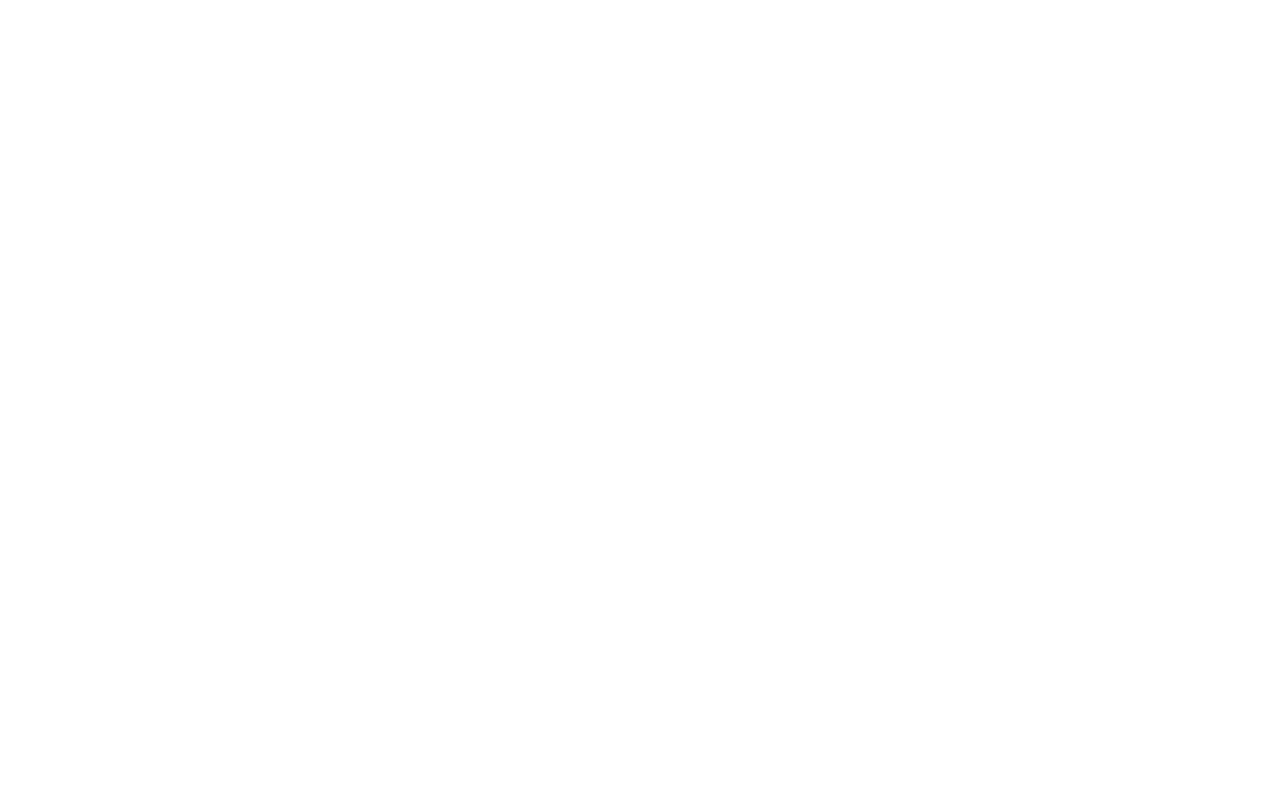
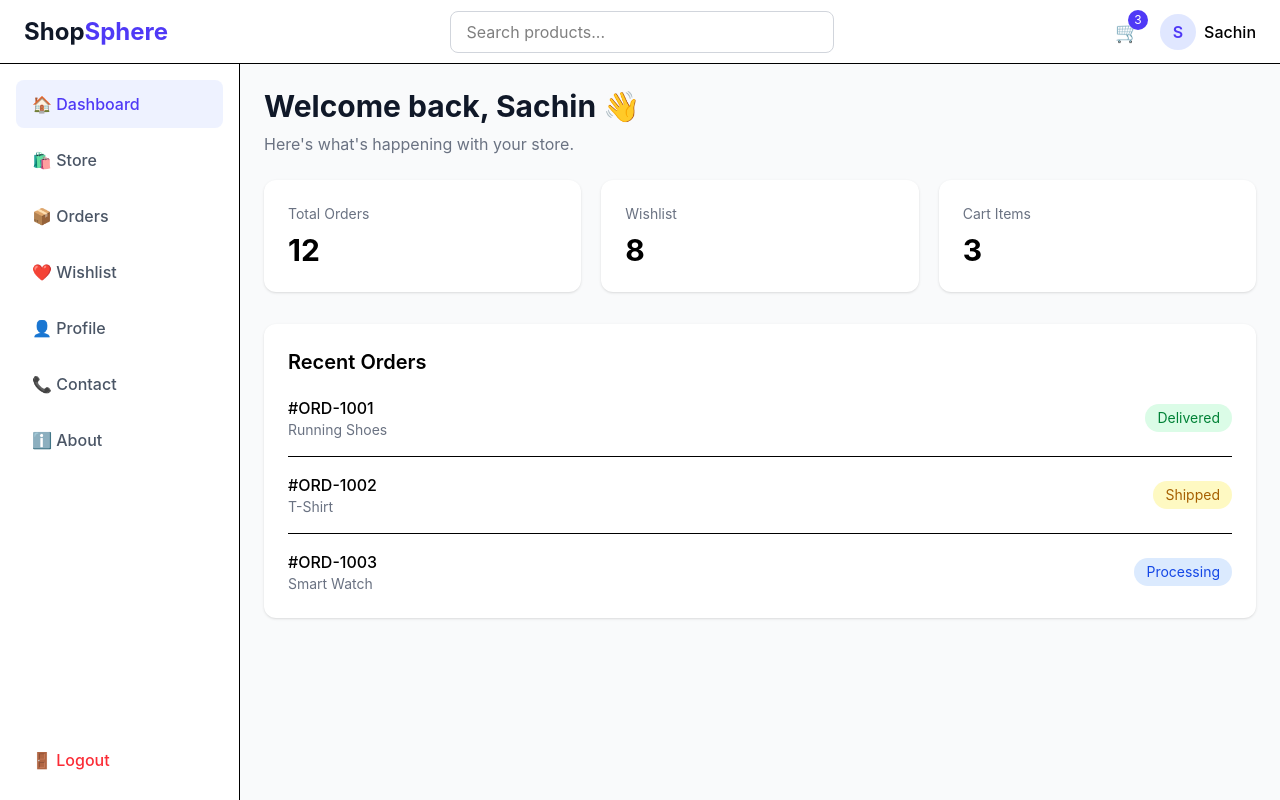
Before and after one commit to sachingoel14/shopSphere.com, a React (Vite) app: page / in a window 1280 px wide. Built offline with nearby package versions, Linux system fonts and the light colour scheme.

Commit message:
add initial layout components including Navbar, Sidebar, and Dashboard

```diff
--- a/src/App.jsx
+++ b/src/App.jsx
@@ -1,9 +1,21 @@
+import Navbar from "./components/Navbar/Navbar";
+import Sidebar from "./components/Sidebar/Sidebar";
+import Dashboard from "./pages/Dashboard/Dashboard";
 
-import './App.css'
 function App() {
   return (
-    <>
-    </>
-  )
+    <div className="min-h-screen bg-gray-50">
+
+      <Navbar />
+
+      <div className="flex">
+        <Sidebar />
+
+        <Dashboard />
+      </div>
+
+    </div>
+  );
 }
-export default App
+
+export default App;
--- /dev/null
+++ b/src/components/Navbar/Navbar.jsx
@@ -0,0 +1,46 @@
+function Navbar() {
+  return (
+    <nav className="h-16 border-b bg-white px-6 flex items-center justify-between">
+
+      {/* Logo */}
+      <div className="text-2xl font-bold text-gray-900">
+        Shop<span className="text-indigo-600">Sphere</span>
+      </div>
+
+      {/* Search */}
+      <div className="hidden md:block w-96">
+        <input
+          type="text"
+          placeholder="Search products..."
+          className="w-full rounded-lg border border-gray-300 px-4 py-2 outline-none focus:border-indigo-500"
+        />
+      </div>
+
+      {/* Right side */}
+      <div className="flex items-center gap-5">
+
+        {/* Cart */}
+        <button className="relative text-xl">
+          🛒
+          <span className="absolute -right-2 -top-2 flex h-5 w-5 items-center justify-center rounded-full bg-indigo-600 text-xs text-white">
+            3
+          </span>
+        </button>
+
+        {/* User */}
+        <div className="flex items-center gap-2">
+          <div className="flex h-9 w-9 items-center justify-center rounded-full bg-indigo-100 font-semibold text-indigo-600">
+            S
+          </div>
+
+          <span className="hidden sm:block font-medium">
+            Sachin
+          </span>
+        </div>
+
+      </div>
+    </nav>
+  );
+}
+
+export default Navbar;
--- /dev/null
+++ b/src/components/Sidebar/Sidebar.jsx
@@ -0,0 +1,48 @@
+function Sidebar() {
+  return (
+    <aside className="hidden md:flex w-60 min-h-[calc(100vh-4rem)] border-r bg-white p-4 flex-col">
+
+      <div className="space-y-2">
+
+        <button className="w-full rounded-lg bg-indigo-50 px-4 py-3 text-left font-medium text-indigo-600">
+          🏠 Dashboard
+        </button>
+
+        <button className="w-full rounded-lg px-4 py-3 text-left font-medium text-gray-600 hover:bg-gray-100">
+          🛍️ Store
+        </button>
+
+        <button className="w-full rounded-lg px-4 py-3 text-left font-medium text-gray-600 hover:bg-gray-100">
+          📦 Orders
+        </button>
+
+        <button className="w-full rounded-lg px-4 py-3 text-left font-medium text-gray-600 hover:bg-gray-100">
+          ❤️ Wishlist
+        </button>
+
+        <button className="w-full rounded-lg px-4 py-3 text-left font-medium text-gray-600 hover:bg-gray-100">
+          👤 Profile
+        </button>
+
+        <button className="w-full rounded-lg px-4 py-3 text-left font-medium text-gray-600 hover:bg-gray-100">
+          📞 Contact
+        </button>
+
+        <button className="w-full rounded-lg px-4 py-3 text-left font-medium text-gray-600 hover:bg-gray-100">
+          ℹ️ About
+        </button>
+
+      </div>
+
+      {/* Logout */}
+      <div className="mt-auto">
+        <button className="w-full rounded-lg px-4 py-3 text-left font-medium text-red-500 hover:bg-red-50">
+          🚪 Logout
+        </button>
+      </div>
+
+    </aside>
+  );
+}
+
+export default Sidebar;
--- a/src/index.css
+++ b/src/index.css
@@ -0,0 +1 @@
+@import "tailwindcss";
--- /dev/null
+++ b/src/pages/Dashboard/Dashboard.jsx
@@ -0,0 +1,83 @@
+function Dashboard() {
+  return (
+    <main className="flex-1 bg-gray-50 p-6">
+
+      <h1 className="text-3xl font-bold text-gray-900">
+        Welcome back, Sachin 👋
+      </h1>
+
+      <p className="mt-2 text-gray-500">
+        Here's what's happening with your store.
+      </p>
+
+      {/* Stats */}
+      <div className="mt-6 grid gap-5 sm:grid-cols-2 lg:grid-cols-3">
+
+        <div className="rounded-xl bg-white p-6 shadow-sm">
+          <p className="text-sm text-gray-500">Total Orders</p>
+          <h2 className="mt-2 text-3xl font-bold">12</h2>
+        </div>
+
+        <div className="rounded-xl bg-white p-6 shadow-sm">
+          <p className="text-sm text-gray-500">Wishlist</p>
+          <h2 className="mt-2 text-3xl font-bold">8</h2>
+        </div>
+
+        <div className="rounded-xl bg-white p-6 shadow-sm">
+          <p className="text-sm text-gray-500">Cart Items</p>
+          <h2 className="mt-2 text-3xl font-bold">3</h2>
+        </div>
+
+      </div>
+
+      {/* Recent Orders */}
+      <div className="mt-8 rounded-xl bg-white p-6 shadow-sm">
+
+        <h2 className="text-xl font-semibold">
+          Recent Orders
+        </h2>
+
+        <div className="mt-5 space-y-4">
+
+          <div className="flex items-center justify-between border-b pb-4">
+            <div>
+              <p className="font-medium">#ORD-1001</p>
+              <p className="text-sm text-gray-500">Running Shoes</p>
+            </div>
+
+            <span className="rounded-full bg-green-100 px-3 py-1 text-sm text-green-700">
+              Delivered
+            </span>
+          </div>
+
+          <div className="flex items-center justify-between border-b pb-4">
+            <div>
+              <p className="font-medium">#ORD-1002</p>
+              <p className="text-sm text-gray-500">T-Shirt</p>
+            </div>
+
+            <span className="rounded-full bg-yellow-100 px-3 py-1 text-sm text-yellow-700">
+              Shipped
+            </span>
+          </div>
+
+          <div className="flex items-center justify-between">
+            <div>
+              <p className="font-medium">#ORD-1003</p>
+              <p className="text-sm text-gray-500">Smart Watch</p>
+            </div>
+
+            <span className="rounded-full bg-blue-100 px-3 py-1 text-sm text-blue-700">
+              Processing
+            </span>
+          </div>
+
+        </div>
+
+      </div>
+
+    </main>
+  );
+}
+
+export default Dashboard;
```
Also changed, not shown: project_guide/pg02.txt (added).
